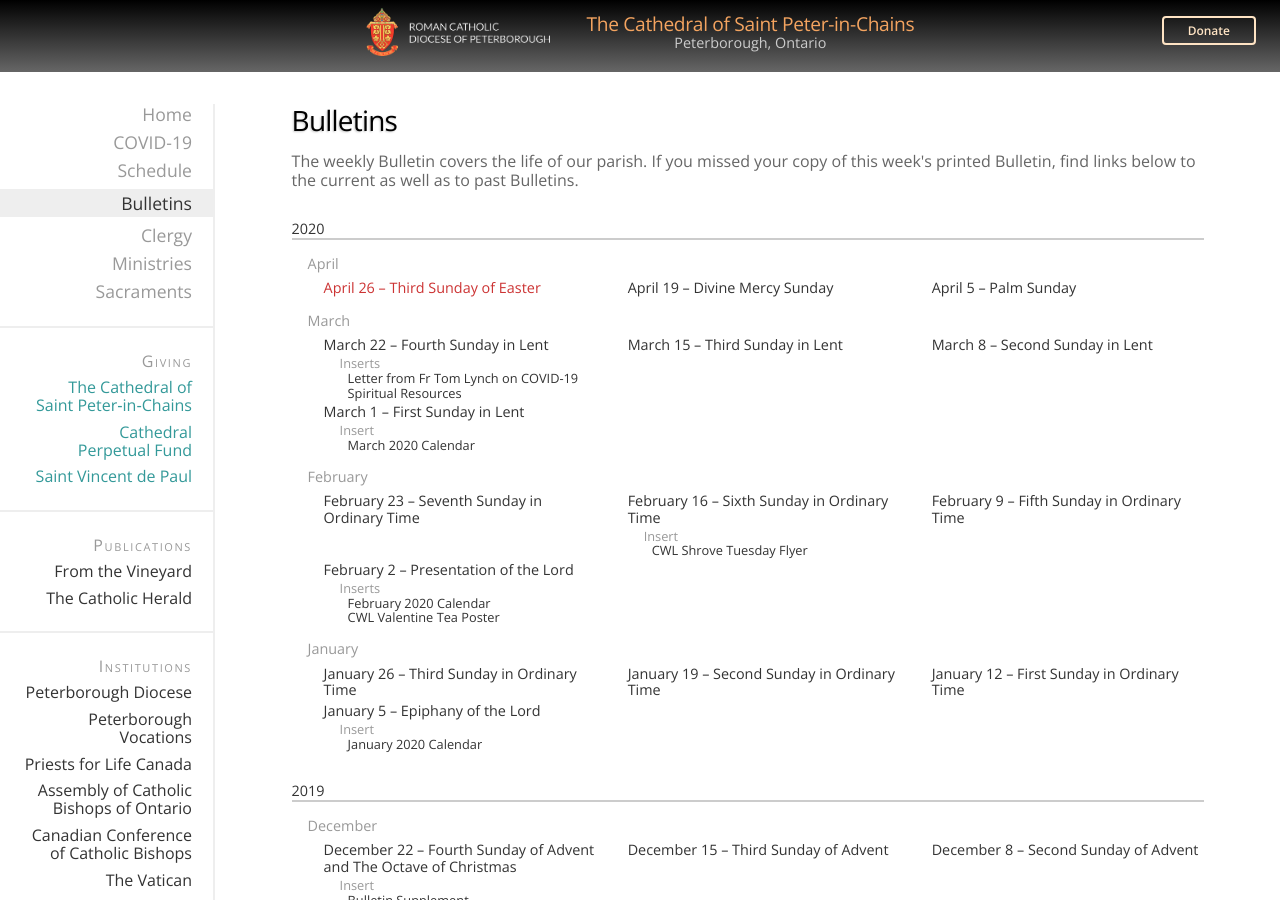
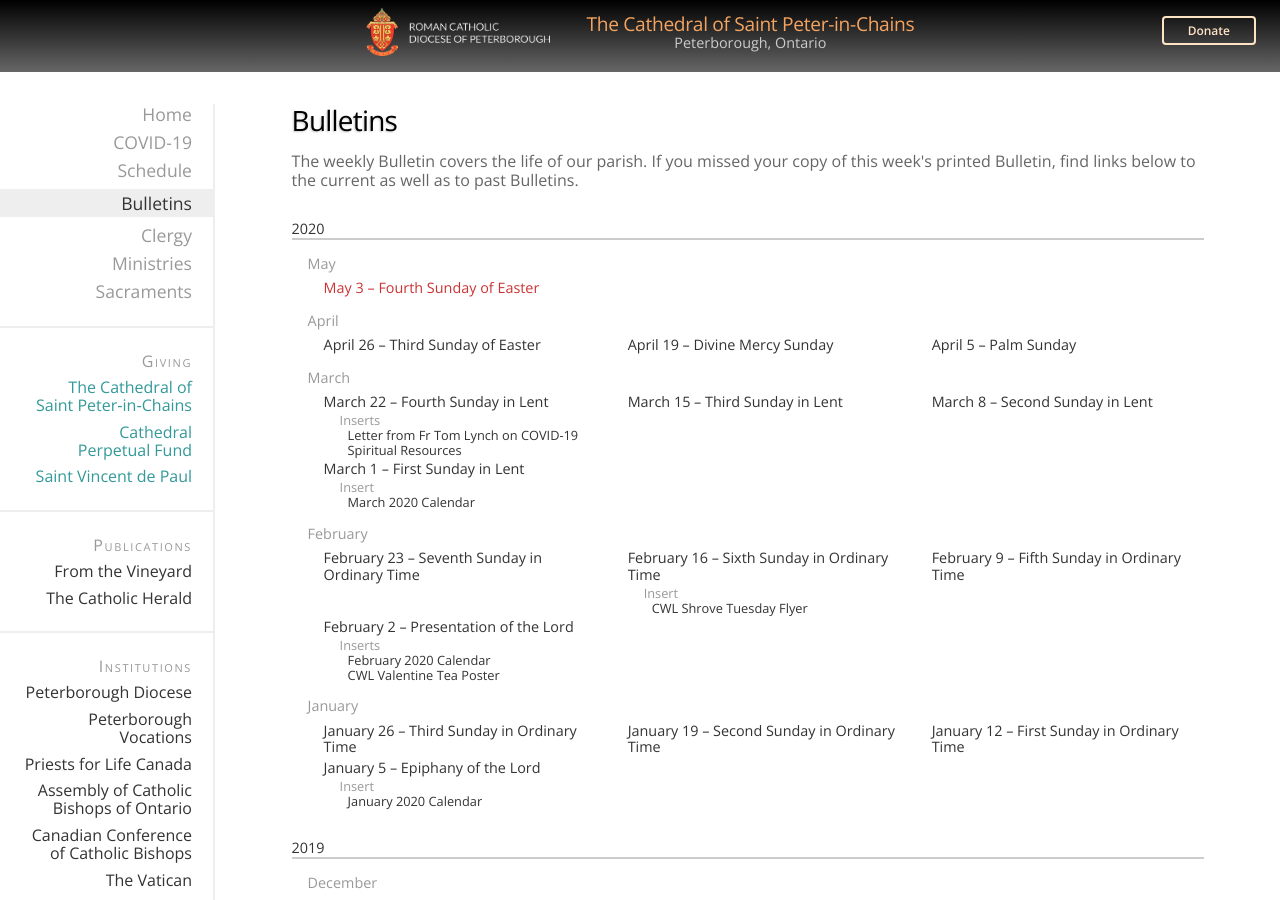
Before and after one commit to stpeterinchains/stpeterinchains.github.io, a Jekyll site: the page built from bulletins.html, in a window 1280 px wide and 900 px high. Built offline with Jekyll 4.4.1, drawn with Linux system fonts in a browser that asks for light colours; nearby versions of some CDN libraries.

Commit message:
New bulletin: 2020/05/03

```diff
--- a/_data/bulletins.yml
+++ b/_data/bulletins.yml
@@ -11,6 +11,14 @@
   -
     year: 2020
     months:
+
+      -
+        month: May
+        bulletins:
+          -
+            date: 3
+            title: Fourth Sunday of Easter
+            link: https://drive.google.com/file/d/1LD55jMZ3DgJXoJGY6XOi0i8WwUChDFtr/view
 
       -
         month: April
```
